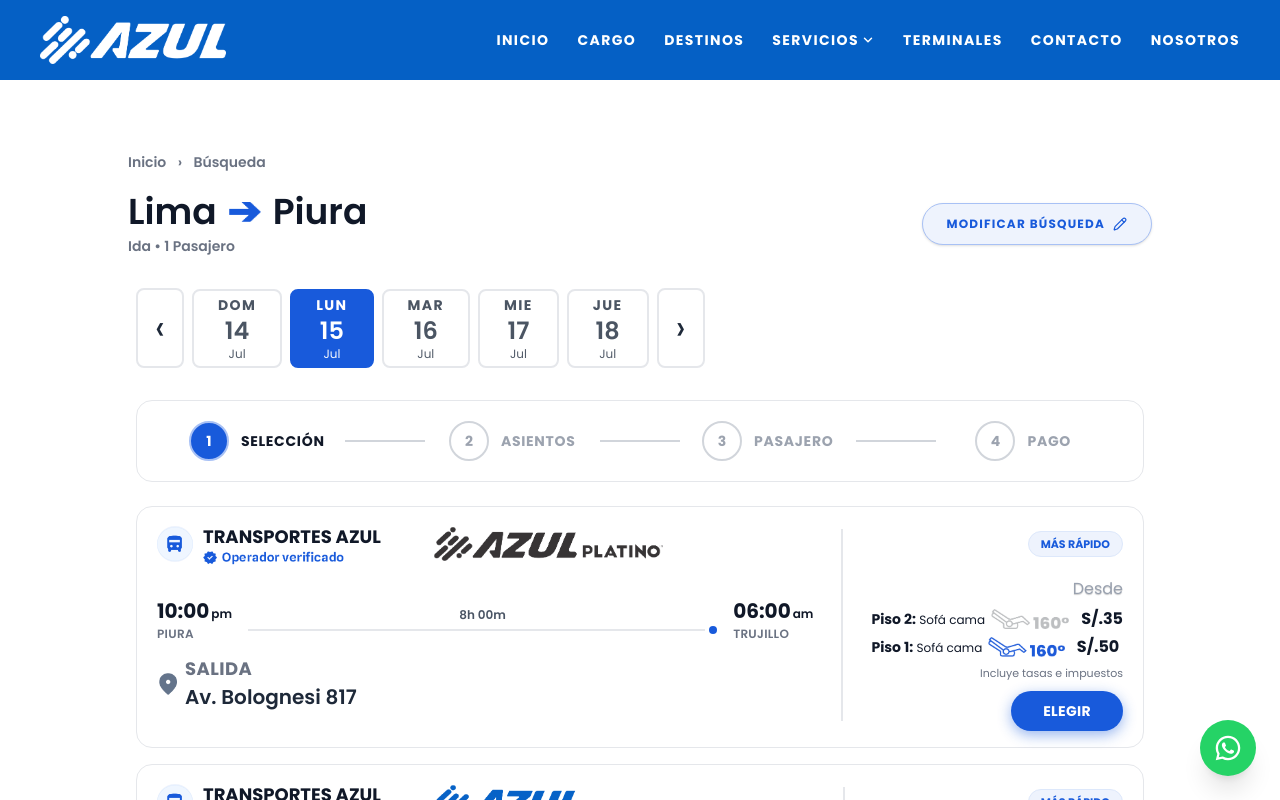
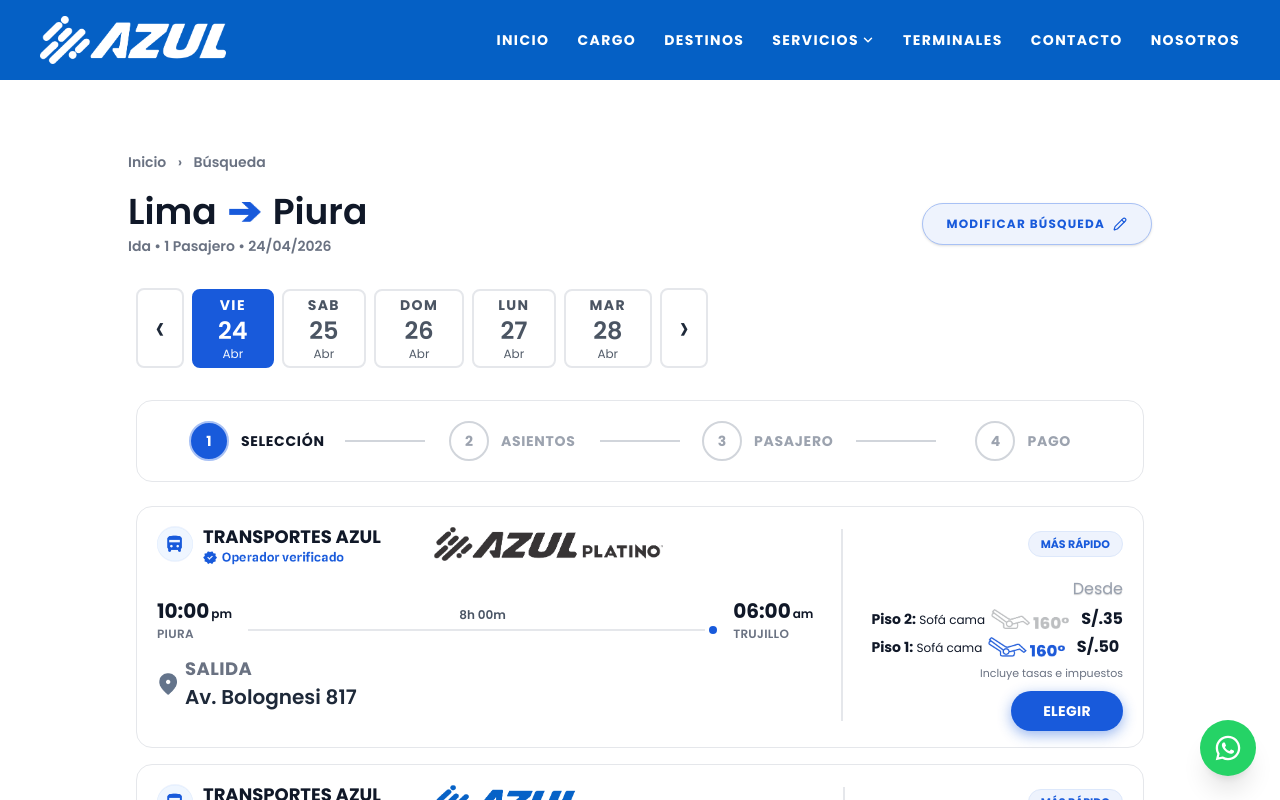
Before and after one commit to Cloudnium/AZUL, a Next.js app: page /busqueda in a window 1280 px wide. Shown: the top 800 px of the page. Built offline with nearby package versions, Linux system fonts and the light colour scheme.

Commit message:
Correciones cards fechas en page busqueda

```diff
--- a/app/busqueda/page.tsx
+++ b/app/busqueda/page.tsx
@@ -2,10 +2,11 @@
 'use client';
 import Image from 'next/image';
 import Link from 'next/link';
-import { Suspense, useState } from 'react';
+import { Suspense } from 'react';
 import { useSearchParams } from 'next/navigation';
 import { Pencil } from 'lucide-react';
 import { StepsBar } from '@/components/StepsBar';
+import { useDatePicker } from '@/hooks/busqueda/useDatePicker';
 
 const styles = `
   :root {
@@ -17,14 +18,6 @@
     --brand-text:   #185adb;
   }
 `;
-
-const DIAS = [
-  { day: 'DOM', num: 14, month: 'Jul' },
-  { day: 'LUN', num: 15, month: 'Jul' },
-  { day: 'MAR', num: 16, month: 'Jul' },
-  { day: 'MIE', num: 17, month: 'Jul' },
-  { day: 'JUE', num: 18, month: 'Jul' },
-];
 
 const VIAJES = [
   {
@@ -71,15 +64,39 @@
   const destino = searchParams.get('destino') || 'Piura';
   const salida  = searchParams.get('salida')  || '';
   const regreso = searchParams.get('regreso') || '';
-  const [diaActivo, setDiaActivo] = useState(1);
-  const diaSeleccionado = DIAS[diaActivo];
-  const MESES: Record<string, string> = {
-    'Ene':'01','Feb':'02','Mar':'03','Abr':'04','May':'05','Jun':'06',
-    'Jul':'07','Ago':'08','Sep':'09','Oct':'10','Nov':'11','Dic':'12'
-  };
-  const fechaActiva = `${String(diaSeleccionado.num).padStart(2,'0')}/${MESES[diaSeleccionado.month]}/2026`;
+  const tipo    = searchParams.get('tipo')    || '';
+  const esIdaVuelta = tipo === 'ida-vuelta' || (tipo === '' && !!regreso);
 
-  // Construye la URL de asientos con TODOS los datos del viaje
+  const {
+    dias: DIAS,
+    activeIndex: diaActivo,
+    setActiveIndex: setDiaActivo,
+    fechaActiva,
+    fechaActivaDate,
+    irAtras,
+    irAdelante,
+  } = useDatePicker(salida);
+
+  const fechaRegresoAjustada = (() => {
+    if (!regreso || !esIdaVuelta) return '';
+    function parseSlash(f: string): Date {
+      const [d, m, y] = f.split('/');
+      const date = new Date(Number(y), Number(m) - 1, Number(d));
+      date.setHours(0, 0, 0, 0);
+      return date;
+    }
+    const salidaOrig  = salida  ? parseSlash(salida)  : new Date();
+    const regresoOrig = parseSlash(regreso);
+    const diffMs   = regresoOrig.getTime() - salidaOrig.getTime();
+    const diffDias = Math.round(diffMs / (1000 * 60 * 60 * 24));
+    const regresoNuevo = new Date(fechaActivaDate);
+    regresoNuevo.setDate(regresoNuevo.getDate() + diffDias);
+    const dd = String(regresoNuevo.getDate()).padStart(2, '0');
+    const mm = String(regresoNuevo.getMonth() + 1).padStart(2, '0');
+    const yy = regresoNuevo.getFullYear();
+    return `${dd}/${mm}/${yy}`;
+  })();
+
   function buildAsientosUrl(v: typeof VIAJES[0]) {
     const params = new URLSearchParams({
       viajeId:      String(v.id),
@@ -95,8 +112,8 @@
       tipo1:        v.piso1.tipo,
       tipo2:        v.piso2.tipo,
       grados2:      String(v.piso2.grados),
-      fecha:        salida || fechaActiva,
-      fechaLlegada: regreso,
+      fecha:        fechaActiva,
+      fechaLlegada: fechaRegresoAjustada || regreso,
     });
     return `/asientos?${params.toString()}`;
   }
@@ -111,7 +128,8 @@
           <p className="text-sm text-gray-500 mb-5 font-semibold mt-10">
             Inicio <span className="mx-2">›</span> Búsqueda
           </p>
-          <div className="flex flex-col sm:flex-row sm:items-center sm:justify-between gap-2">
+          {/* MÓVIL: título + lápiz en misma fila. PC: layout original */}
+          <div className="flex items-start justify-between gap-2 sm:items-center">
             <div>
               <h1 className="text-4xl font-semibold flex items-center gap-3 text-gray-900">
                 {origen}
@@ -125,12 +143,24 @@
                 {destino}
               </h1>
               <p className="text-sm text-gray-500 mt-1 font-semibold">
-                Ida • 1 Pasajero{salida ? ` • ${salida}` : ''}
+                {esIdaVuelta ? 'Ida y vuelta' : 'Ida'} • 1 Pasajero • {fechaActiva}
               </p>
             </div>
-            <Link href={`/?origen=${origen}&destino=${destino}`}>
+            <Link href={`/?origen=${origen}&destino=${destino}`} className="shrink-0">
+              {/* Móvil: solo ícono */}
               <button
-                className="flex items-center gap-2 px-6 py-3 rounded-full text-xs font-bold tracking-widest transition-all w-fit shadow-sm"
+                className="flex sm:hidden items-center justify-center w-10 h-10 rounded-full mt-1"
+                style={{
+                  border: '1px solid var(--brand-mid)',
+                  backgroundColor: 'var(--brand-light)',
+                  color: 'var(--brand)',
+                }}
+              >
+                <Pencil className="w-4 h-4" />
+              </button>
+              {/* PC: botón completo — idéntico al original */}
+              <button
+                className="hidden sm:flex items-center gap-2 px-6 py-3 rounded-full text-xs font-bold tracking-widest transition-all w-fit shadow-sm"
                 style={{
                   border: '1px solid var(--brand-mid)',
                   backgroundColor: 'var(--brand-light)',
@@ -150,21 +180,27 @@
       <div className="max-w-5xl mx-auto px-2">
         {/* Date selector */}
         <div className="flex items-center gap-2 overflow-x-auto pb-8">
+
+          {/* Flecha izquierda — PC: tamaño original. Móvil: más compacta */}
           <button
-            className="flex flex-col items-center justify-center px-3 py-1 rounded-lg border-2 border-gray-200 bg-white text-gray-800 text-4xl shrink-0 transition-all"
-            style={{ minWidth: 48, minHeight: 80 }}
+            onClick={irAtras}
+            className="flex flex-col items-center justify-center rounded-lg border-2 border-gray-200 bg-white text-gray-800 shrink-0 transition-all
+                       w-9 h-16 text-2xl px-1
+                       sm:w-auto sm:h-auto sm:min-w-12 sm:min-h-20 sm:text-4xl sm:px-3"
             onMouseEnter={e => (e.currentTarget.style.borderColor = 'var(--brand-mid)')}
             onMouseLeave={e => (e.currentTarget.style.borderColor = '#e5e7eb')}
           >
             ‹
           </button>
+
           {DIAS.map((d, i) => (
             <button
-              key={i}
+              key={d.iso}
               onClick={() => setDiaActivo(i)}
-              className="flex flex-col items-center px-6 py-1 rounded-lg border-2 transition-all shrink-0"
+              className="flex flex-col items-center rounded-lg border-2 transition-all shrink-0
+                         px-3 py-1 sm:px-6 sm:py-1"
               style={{
-                minWidth: 80,
+                minWidth: 52,
                 backgroundColor: diaActivo === i ? 'var(--brand)' : '#fff',
                 color: diaActivo === i ? '#fff' : '#4b5563',
                 borderColor: diaActivo === i ? 'var(--brand)' : '#e5e7eb',
@@ -176,14 +212,18 @@
                 if (diaActivo !== i) e.currentTarget.style.borderColor = '#e5e7eb';
               }}
             >
-              <span className="text-[14px] font-bold uppercase tracking-widest">{d.day}</span>
-              <span className="text-2xl font-semibold leading-tight">{d.num}</span>
-              <span className="text-xs font-normal" style={{ opacity: 0.95 }}>{d.month}</span>
+              <span className="text-[11px] sm:text-[14px] font-bold uppercase tracking-widest">{d.day}</span>
+              <span className="text-lg sm:text-2xl font-semibold leading-tight">{d.num}</span>
+              <span className="text-[10px] sm:text-xs font-normal" style={{ opacity: 0.95 }}>{d.month}</span>
             </button>
           ))}
+
+          {/* Flecha derecha — PC: tamaño original. Móvil: más compacta */}
           <button
-            className="flex flex-col items-center justify-center px-3 py-1 rounded-lg border-2 border-gray-200 bg-white text-gray-800 text-4xl shrink-0 transition-all"
-            style={{ minWidth: 48, minHeight: 80 }}
+            onClick={irAdelante}
+            className="flex flex-col items-center justify-center rounded-lg border-2 border-gray-200 bg-white text-gray-800 shrink-0 transition-all
+                       w-9 h-16 text-2xl px-1
+                       sm:w-auto sm:h-auto sm:min-w-12 sm:min-h-20 sm:text-4xl sm:px-3"
             onMouseEnter={e => (e.currentTarget.style.borderColor = 'var(--brand-mid)')}
             onMouseLeave={e => (e.currentTarget.style.borderColor = '#e5e7eb')}
           >
--- a/components/asientos/BusAzul.tsx
+++ b/components/asientos/BusAzul.tsx
@@ -1,3 +1,4 @@
+// components/asientos/BusAzul.tsx
 'use client';
 
 import Image from 'next/image';
--- a/components/asientos/BusAzulPlatino.tsx
+++ b/components/asientos/BusAzulPlatino.tsx
@@ -1,3 +1,4 @@
+// components/asientos/BusAzul.tsx
 'use client';
 
 import Image from 'next/image';
--- /dev/null
+++ b/hooks/busqueda/useDatePicker.ts
@@ -0,0 +1,118 @@
+// hooks/busqueda/useDatePicker.ts
+// Genera una ventana de 5 días centrada en una fecha inicial.
+// Las flechas mueven la ventana hacia atrás/adelante.
+
+import { useState, useMemo } from 'react';
+
+const DIAS_SEMANA = ['DOM', 'LUN', 'MAR', 'MIE', 'JUE', 'VIE', 'SAB'];
+const MESES_CORTO = ['Ene','Feb','Mar','Abr','May','Jun','Jul','Ago','Sep','Oct','Nov','Dic'];
+
+export interface DiaItem {
+  day: string;   // 'LUN'
+  num: number;   // 15
+  month: string; // 'Jul'
+  iso: string;   // '2026-07-15'  ← para construir la URL fácilmente
+}
+
+/** Parsea dd/MM/yyyy o yyyy-MM-dd → Date */
+function parseFecha(fecha: string): Date {
+  if (!fecha) return new Date();
+  if (fecha.includes('/')) {
+    const [d, m, y] = fecha.split('/');
+    return new Date(Number(y), Number(m) - 1, Number(d));
+  }
+  const [y, m, d] = fecha.split('-');
+  return new Date(Number(y), Number(m) - 1, Number(d));
+}
+
+/** Date → dd/MM/yyyy */
+export function dateToSlash(d: Date): string {
+  const dd  = String(d.getDate()).padStart(2, '0');
+  const mm  = String(d.getMonth() + 1).padStart(2, '0');
+  const yy  = d.getFullYear();
+  return `${dd}/${mm}/${yy}`;
+}
+
+function buildWindow(centerDate: Date, size = 5): DiaItem[] {
+  return Array.from({ length: size }, (_, i) => {
+    const d = new Date(centerDate);
+    d.setDate(centerDate.getDate() + i);
+    return {
+      day:   DIAS_SEMANA[d.getDay()],
+      num:   d.getDate(),
+      month: MESES_CORTO[d.getMonth()],
+      iso:   `${d.getFullYear()}-${String(d.getMonth()+1).padStart(2,'0')}-${String(d.getDate()).padStart(2,'0')}`,
+    };
+  });
+}
+
+export function useDatePicker(salidaParam: string) {
+  // La fecha inicial viene del param (dd/MM/yyyy o vacío → hoy)
+  const initialDate = useMemo(() => {
+    const d = salidaParam ? parseFecha(salidaParam) : new Date();
+    // Resetear hora para evitar bugs de DST
+    d.setHours(0, 0, 0, 0);
+    return d;
+  }, [salidaParam]);
+
+  // `windowStart` es el primer día visible en la ventana de 5
+  const [windowStart, setWindowStart] = useState<Date>(() => {
+    const d = new Date(initialDate);
+    d.setHours(0, 0, 0, 0);
+    return d;
+  });
+
+  // Índice activo dentro de la ventana (0-4)
+  const [activeIndex, setActiveIndex] = useState(0);
+
+  const dias = useMemo(() => buildWindow(windowStart), [windowStart]);
+
+  // Fecha actualmente seleccionada como dd/MM/yyyy
+  const fechaActiva = dateToSlash(
+    (() => {
+      const d = new Date(windowStart);
+      d.setDate(windowStart.getDate() + activeIndex);
+      return d;
+    })()
+  );
+
+  function irAtras() {
+    if (activeIndex > 0) {
+      // Todavía hay días antes dentro de la ventana visible
+      setActiveIndex(prev => prev - 1);
+    } else {
+      // Estamos en el primer día visible → desplazar la ventana 1 día atrás
+      setWindowStart(prev => {
+        const d = new Date(prev);
+        d.setDate(d.getDate() - 1);
+        return d;
+      });
+      setActiveIndex(0); // el nuevo primer día queda seleccionado
+    }
+  }
+
+  function irAdelante() {
+    if (activeIndex < 4) {
+      // Todavía hay días después dentro de la ventana visible
+      setActiveIndex(prev => prev + 1);
+    } else {
+      // Estamos en el último día visible → desplazar la ventana 1 día adelante
+      setWindowStart(prev => {
+        const d = new Date(prev);
+        d.setDate(d.getDate() + 1);
+        return d;
+      });
+      setActiveIndex(4); // el nuevo último día queda seleccionado
+    }
+  }
+
+  // También exponemos la fecha activa como objeto Date para cálculos externos
+  const fechaActivaDate = (() => {
+    const d = new Date(windowStart);
+    d.setDate(windowStart.getDate() + activeIndex);
+    d.setHours(0, 0, 0, 0);
+    return d;
+  })();
+
+  return { dias, activeIndex, setActiveIndex, fechaActiva, fechaActivaDate, irAtras, irAdelante };
+}
```
Also changed, not shown: app/page.tsx (+62 -77 lines), components/LibroReclamaciones.tsx (+14 -9 lines).
